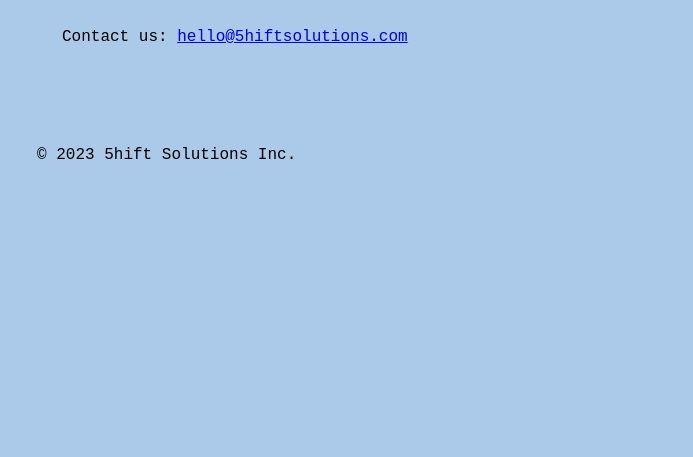
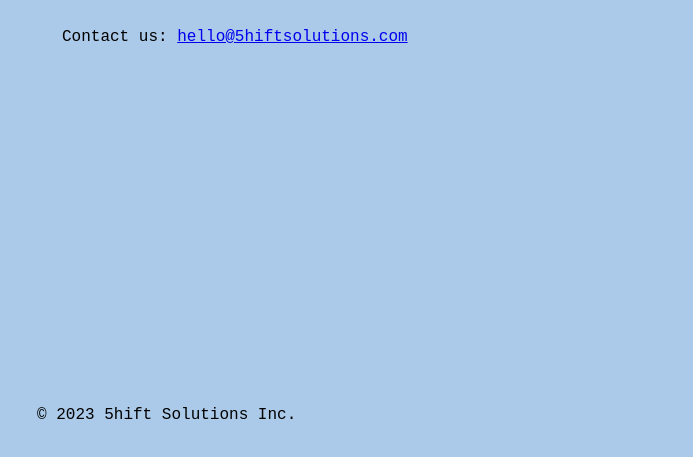
Before and after one commit to 5hiftsolutions/website, a plain HTML site: page index.html in a window 1280 px wide. Shown: the part 475-932 px from the top of the page, without its empty margins (88-781 px from the left). Before the commit the page ends 800 px from the top, so only its background shows below. Drawn offline with Linux system fonts and the light colour scheme.

Commit message:
Update style.css

```diff
--- a/style.css
+++ b/style.css
@@ -41,7 +41,7 @@ h1, h2, h3, h4 {
   background-color: #abcae9;
   max-width: 800px;
   margin: 0;
-  padding: 50px 110px 0px 0px;
+  padding: 310px 110px 0px 0px;
   padding-left: 25px;
   border-right: 0px solid #efefef;
 }
```
